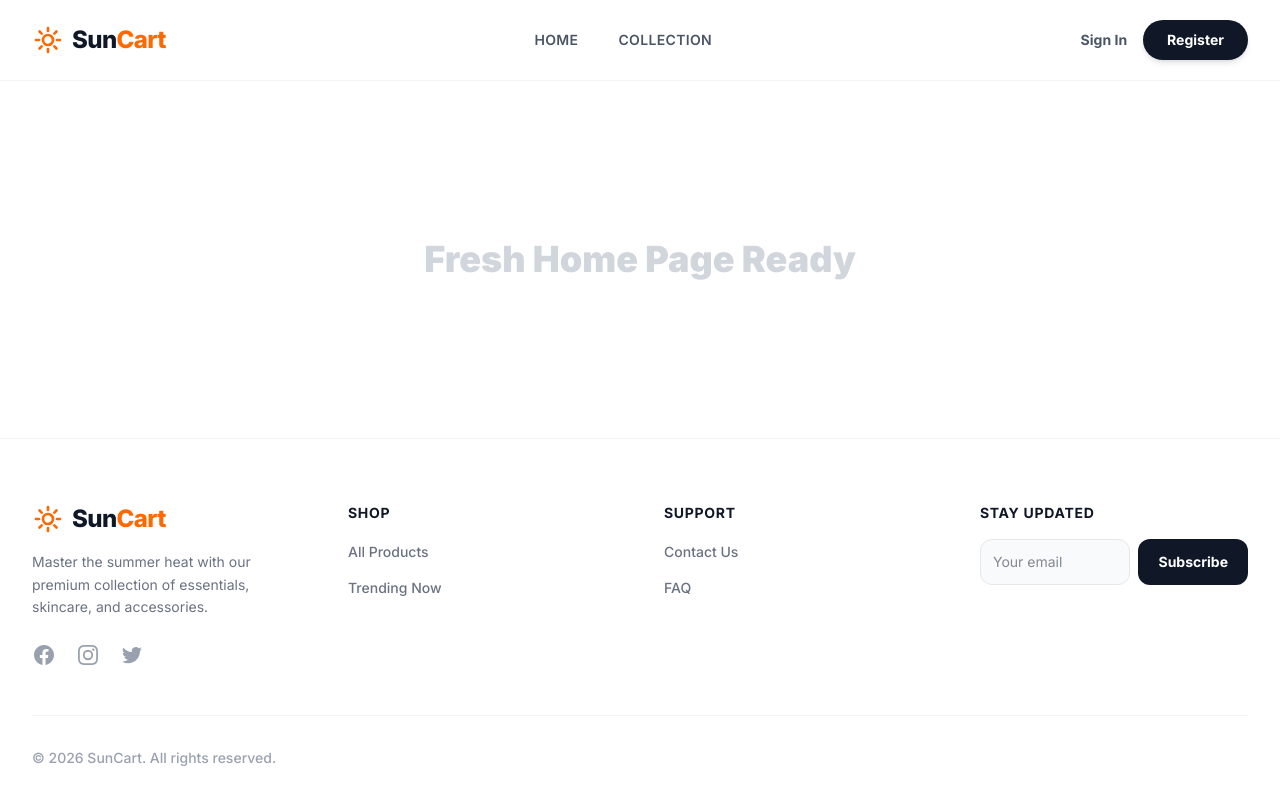
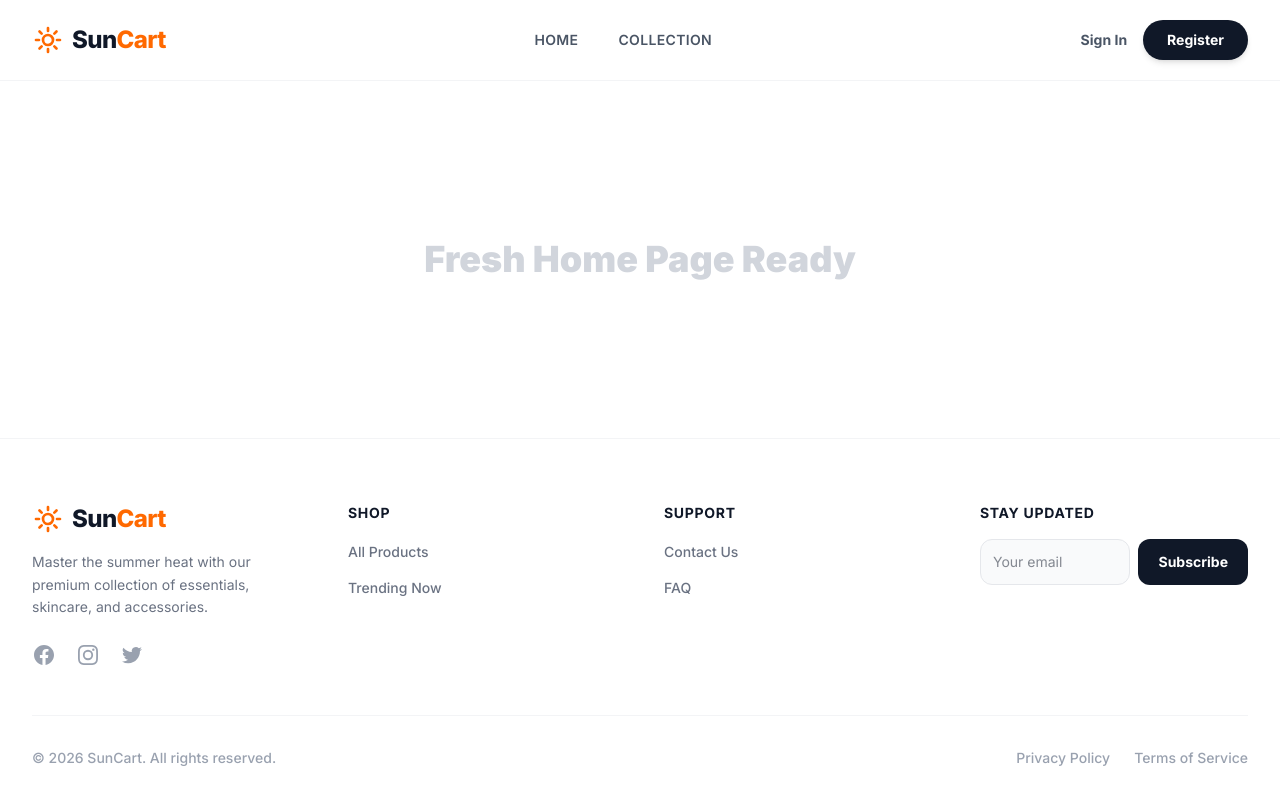
Before and after one commit to mehedi-islam-dev/A8, a Next.js app: page / in a window 1280 px wide. Built offline with nearby package versions, Linux system fonts and the light colour scheme.

Commit message:
footer redesigned

```diff
--- a/components/Footer.tsx
+++ b/components/Footer.tsx
@@ -21,7 +21,7 @@ export default function Footer() {
               Master the summer heat with our premium collection of essentials, skincare, and accessories.
             </p>
 
-            {/* Social Links Added Here */}
+            {/* Social Links */}
             <div className="flex space-x-5">
               <a href="#" className="text-gray-400 hover:text-orange-500 transition-all hover:-translate-y-1">
                 <span className="sr-only">Facebook</span>
@@ -68,9 +68,13 @@ export default function Footer() {
           </div>
         </div>
 
-        {/* Bottom Copyright Bar */}
-        <div className="border-t border-gray-100 pt-8 flex justify-between items-center">
+        {/* Bottom Copyright Bar & Legal Links */}
+        <div className="border-t border-gray-100 pt-8 flex flex-col md:flex-row justify-between items-center gap-4">
           <p className="text-gray-400 text-sm font-medium">&copy; {new Date().getFullYear()} SunCart. All rights reserved.</p>
+          <div className="flex space-x-6">
+            <Link href="#" className="text-gray-400 hover:text-gray-900 transition-colors text-sm font-medium">Privacy Policy</Link>
+            <Link href="#" className="text-gray-400 hover:text-gray-900 transition-colors text-sm font-medium">Terms of Service</Link>
+          </div>
         </div>
       </div>
     </footer>
```
